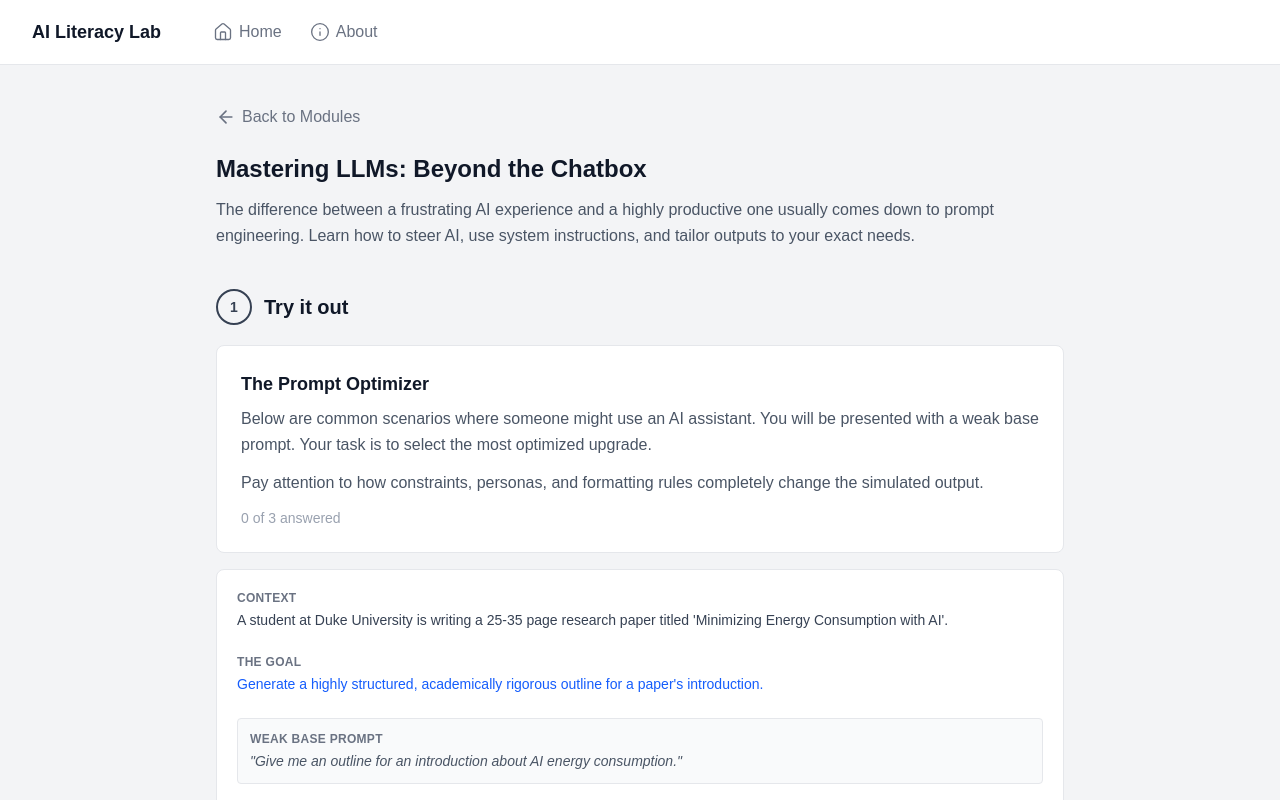
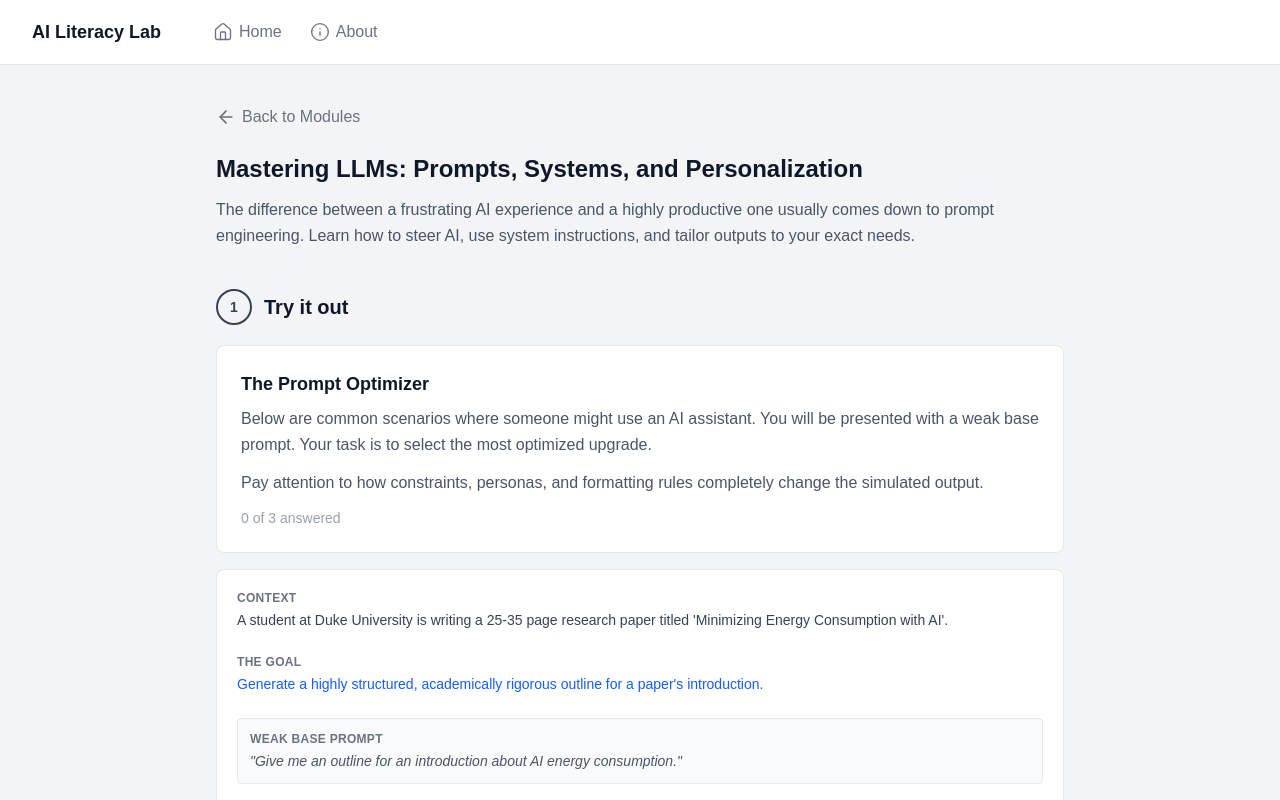
Before and after one commit to catebarry/ai-literacy-site, a Next.js app: page /modules/mastering-llms in a window 1280 px wide. Shown: the top 800 px of the page. Built offline with nearby package versions, Linux system fonts and the light colour scheme.

Commit message:
Changed subheader to match for mastering LLMs

```diff
--- a/app/modules/mastering-llms/page.tsx
+++ b/app/modules/mastering-llms/page.tsx
@@ -248,7 +248,7 @@ export default function MasteringLLMsPage() {
 
         {/* Header */}
         <h1 className="text-2xl font-bold text-gray-900 mb-3">
-          Mastering LLMs: Beyond the Chatbox
+          Mastering LLMs: Prompts, Systems, and Personalization
         </h1>
         <p className="text-base text-gray-600 leading-relaxed mb-10">
           The difference between a frustrating AI experience and a highly productive one usually comes down to prompt engineering. Learn how to steer AI, use system instructions, and tailor outputs to your exact needs.
```
